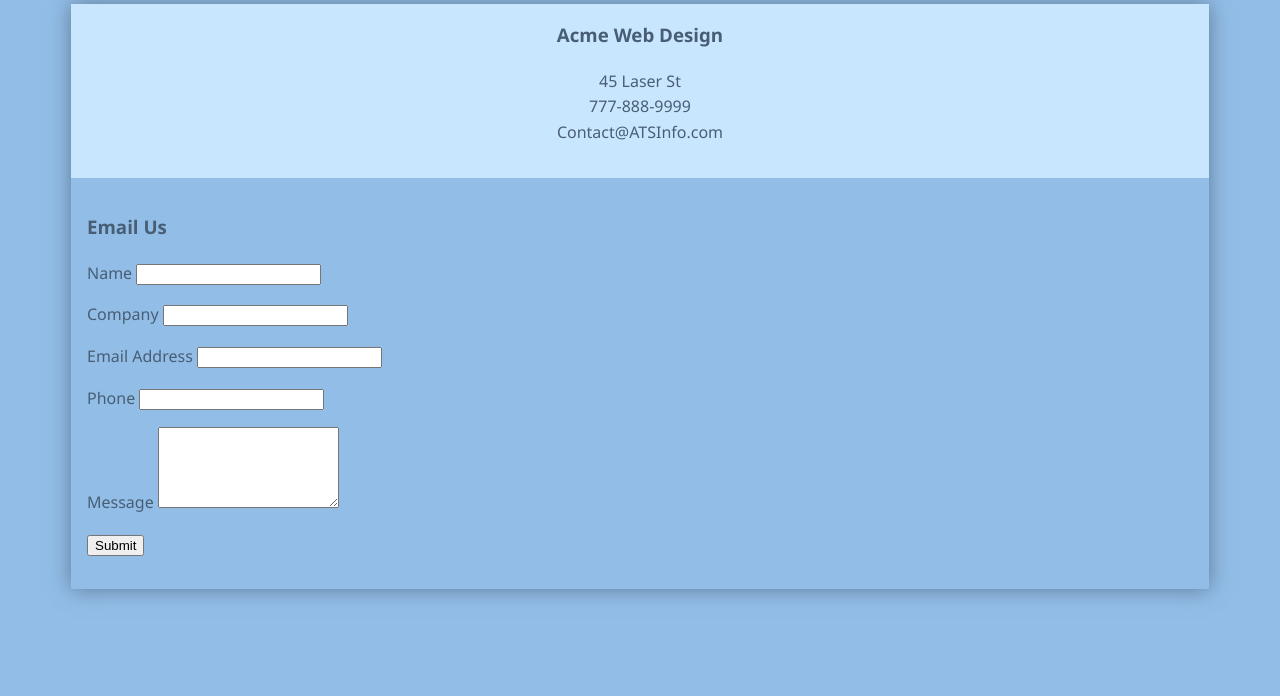
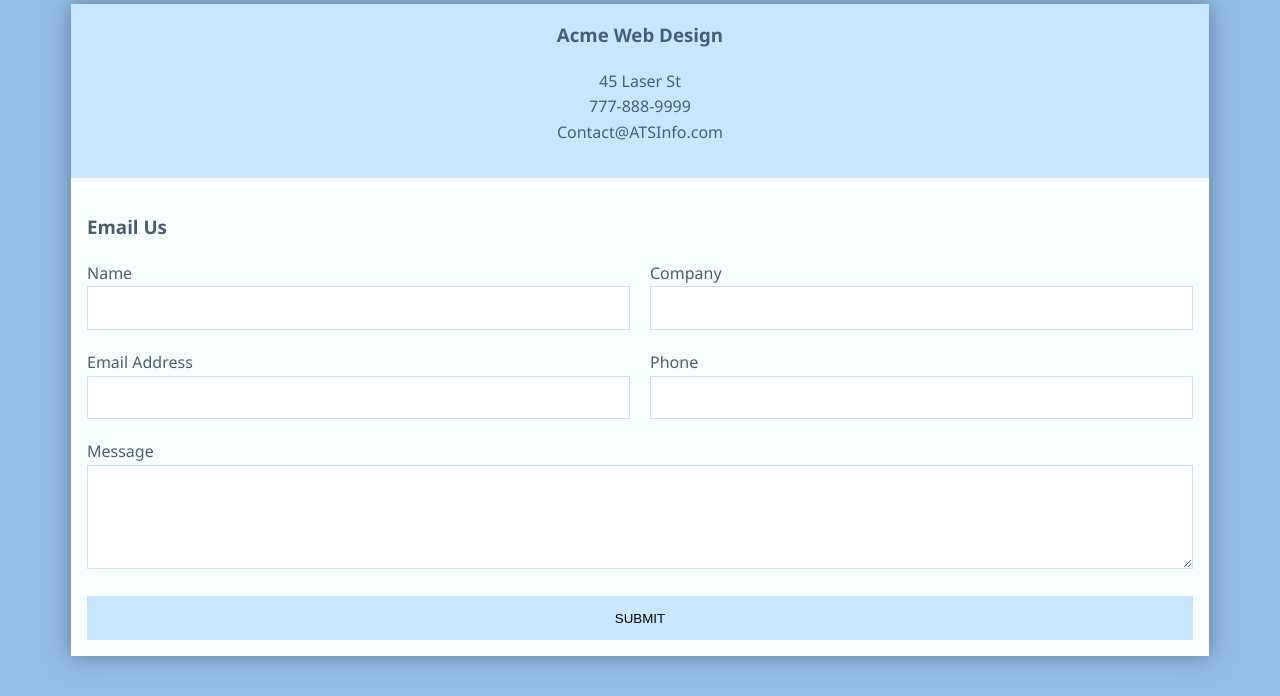
Before and after one commit to VisheshSingh/Responsive-Contacts-Form, a plain HTML site: page index.html in a window 1280 px wide. Shown: the part 130-826 px from the top of the page. Before the commit the page ends 800 px from the top, so only its background shows below. Drawn offline with Linux system fonts and the light colour scheme.

Commit message:
Form styling done with Grid Layout

```diff
--- a/index.html
+++ b/index.html
@@ -38,11 +38,11 @@
                         <label for="Phone">Phone</label>
                         <input type="text" name="phone">
                     </p>
-                    <p>
+                    <p class="full">
                         <label for="Message">Message</label>
                         <textarea rows="5" name="message"></textarea>
                     </p>
-                    <p>
+                    <p class="full">
                         <button type="submit" name="button">Submit</button>
                     </p>
                 </form>
--- a/style.css
+++ b/style.css
@@ -1,5 +1,6 @@
 *{
     box-sizing: border-box;
+
 }
 
 body{
@@ -8,6 +9,7 @@ body{
     line-height: 1.6;
     font-family: 'Segoe UI', Tahoma, Geneva, sans-serif;
     padding: 1em;
+
 }
 
 .container{
@@ -46,3 +48,45 @@ ul{
     text-align: center;
     margin: 0 0 1em 0;
 }
+
+.contact{
+    background: #f9feff;
+}
+
+/*Form Styles*/
+.contact form{
+    display: grid;
+    grid-template-columns: 1fr 1fr;
+    grid-gap: 20px;
+}
+
+.contact form label{
+    display: block;
+}
+
+.contact form p{
+    margin: 0;
+}
+
+.contact form .full{
+    grid-column: 1 / 3;
+}
+
+.contact form button, .contact form input, .contact form textarea{
+    width: 100%;
+    padding: 1em;
+    border: 1px solid #c9e6ff;
+}
+
+button{
+    background: #c9e6ff;
+    border: 0;
+    text-transform: uppercase;
+}
+
+button:hover, button:focus{
+    background: #92bde7;
+    color: #fff;
+    outline: 0;
+    transition: background-color 2s ease-out;
+}
```
